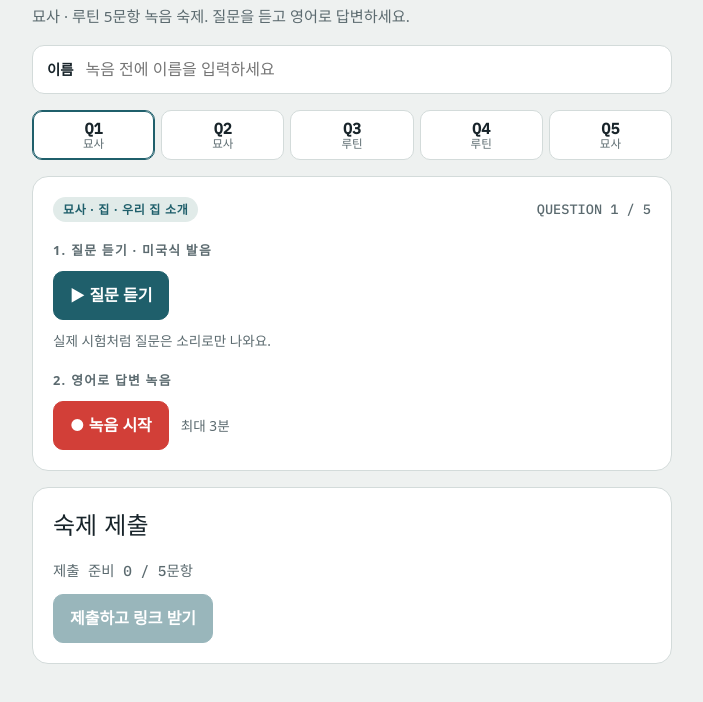
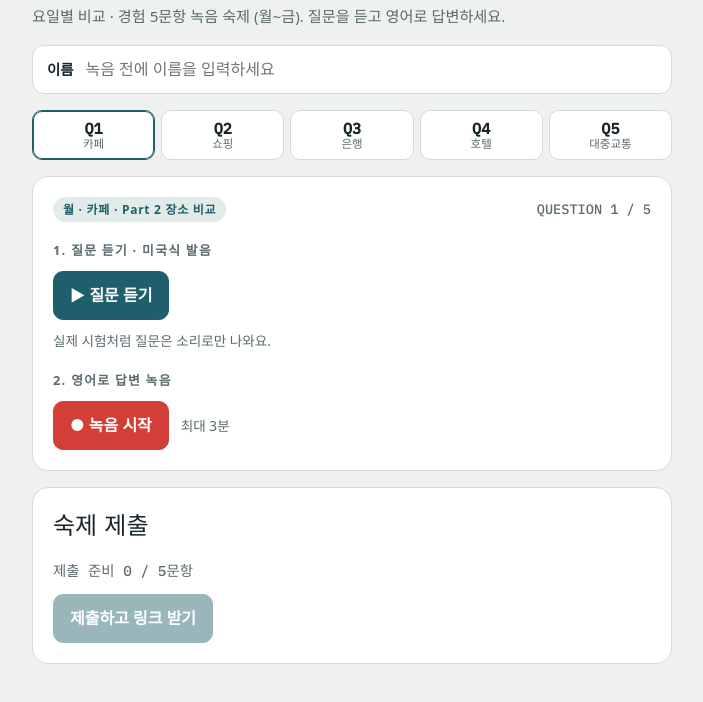
Before and after one commit to cleochoi/cleopic1, a plain HTML site: page index.html in a window 1280 px wide. Shown: the part 62-764 px from the top of the page, without its empty margins (288-991 px from the left). Drawn offline with Linux system fonts and the light colour scheme; a web font is replaced by a local one.

Commit message:
Add files via upload

```diff
--- a/index.html
+++ b/index.html
@@ -79,7 +79,7 @@ audio{width:100%}
 <div class="wrap">
   <header>
     <h1 class="brand">클레오픽<small>CleoPIc</small></h1>
-    <p class="sub">묘사 · 루틴 5문항 녹음 숙제. 질문을 듣고 영어로 답변하세요.</p>
+    <p class="sub">요일별 비교 · 경험 5문항 녹음 숙제 (월~금). 질문을 듣고 영어로 답변하세요.</p>
   </header>
 
   <div class="warnbar" id="configWarn" hidden>선생님 설정이 아직 안 됐어요. index.html의 API_URL에 웹 앱 주소를 넣어주세요.</div>
@@ -111,11 +111,11 @@ audio{width:100%}
 const API_URL = "https://script.google.com/macros/s/AKfycbwKznD-iw20x4tDb2LKAv-cgoJEvTWt1bGat-k70oQodISMQLXJveL4Gcpe_FLt7w4j/exec";   // 예: https://script.google.com/macros/s/AKfy.../exec
 
 const QUESTIONS = [
-  {type:"묘사", label:"묘사 · 집 · 우리 집 소개", text:"Tell me about the home you live in. What does it look like? How many rooms does it have? Which room is your favorite, and why? Please describe your home in as much detail as possible."},
-  {type:"묘사", label:"묘사 · 동네 · 우리 동네", text:"Describe the neighborhood you live in. What does it look like, and what kinds of buildings or places are there? What do you like most about your neighborhood? Please tell me in detail."},
-  {type:"루틴", label:"루틴 · 음악 감상 · 음악 듣는 습관", text:"When and where do you usually listen to music? How do you listen to it, for example on your phone or with speakers? What kind of music do you usually listen to? Tell me about your music listening routine in detail."},
-  {type:"루틴", label:"루틴 · 영화보기 · 영화 보는 날", text:"Tell me about what you usually do when you go to the movies. Who do you usually go with? What do you do before and after the movie? Please describe a typical day when you go to see a movie, from beginning to end."},
-  {type:"묘사", label:"묘사 · 공원 · 자주 가는 공원", text:"Tell me about a park you often go to. Where is it, and what does it look like? What kinds of things do people usually do there? Please describe the park in as much detail as possible."}
+  {type:"카페", label:"월 · 카페 · Part 2 장소 비교", text:"Tell me about a coffee shop you used to go to in the past and compare it with one you go to now."},
+  {type:"쇼핑", label:"화 · 쇼핑 · Part 1 취향 비교", text:"How has the way you shop changed over the years? How did you shop in the past, and how do you shop now?"},
+  {type:"은행", label:"수 · 은행 · Part 3 변화 비교", text:"How have banks changed in your country? How did people use banks in the past, and how do they use them now?"},
+  {type:"호텔", label:"목 · 호텔 · Part 4 경험담", text:"Tell me about a memorable experience you had at a hotel. When was it, who were you with, and what happened?"},
+  {type:"대중교통", label:"금 · 대중교통 · Part 3 변화 비교", text:"How has public transportation in your country changed since you were young?"}
 ];
 const MAX_REPLAYS = 2;       // 첫 듣기 이후 다시 듣기 횟수
 const MAX_SECONDS = 180;     // 녹음 최대 3분
```
